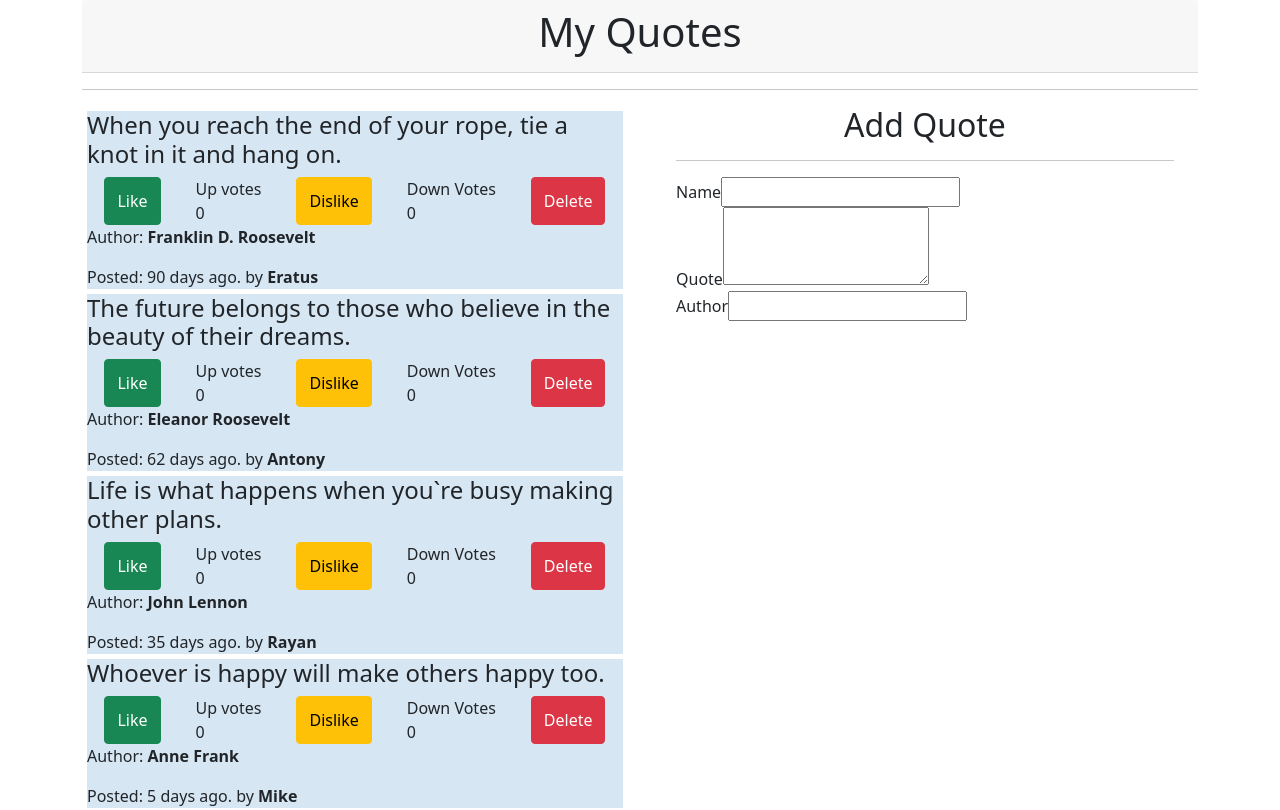
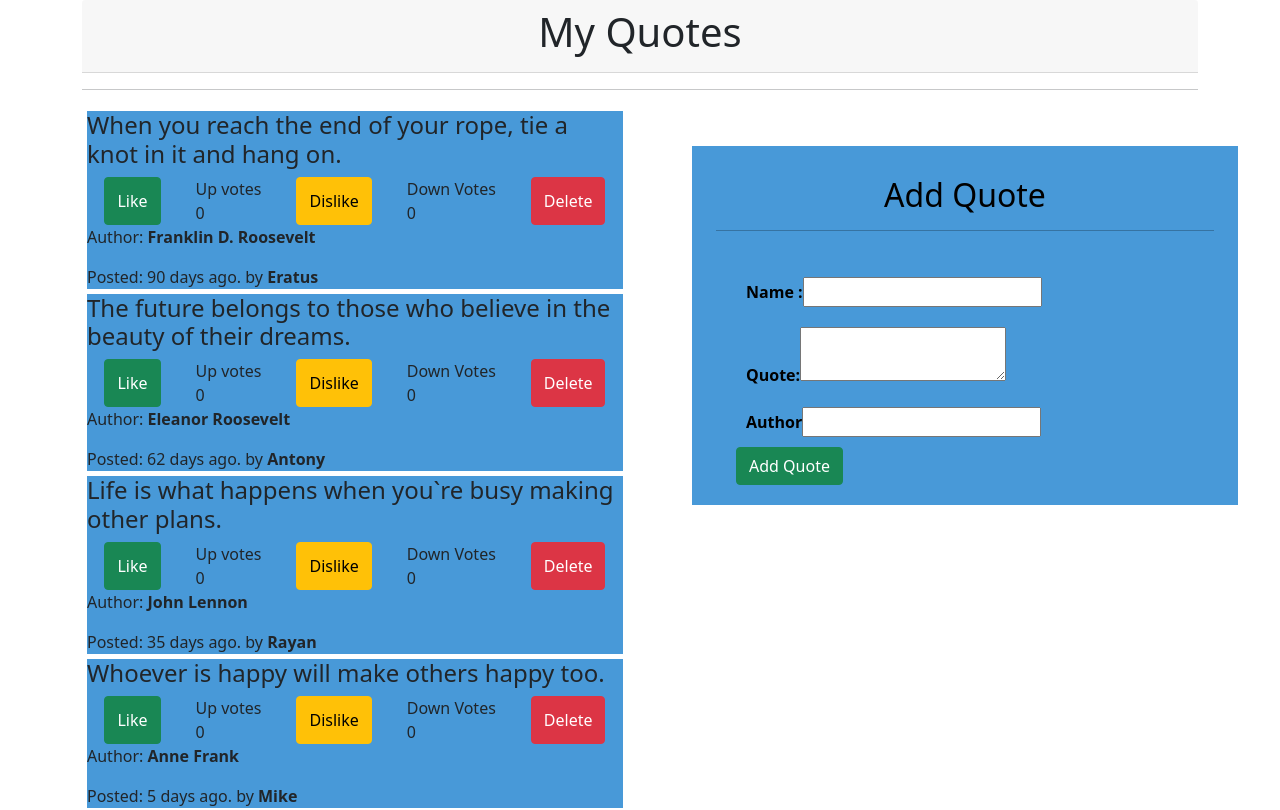
Before and after one commit to ErastusNjaramba/Quotes-App, an Angular app: page / in a window 1280 px wide. Shown: the top 810 px of the page. Built offline with nearby package versions, Linux system fonts and the light colour scheme.

Commit message:
Add style for users form to add quote

```diff
--- a/src/app/app.component.css
+++ b/src/app/app.component.css
@@ -0,0 +1,9 @@
+.container{
+  margin: 0 auto;
+  width: 80%;
+}
+
+.scrollable{
+  overflow: auto;
+  height: 700px;
+}
--- a/src/app/quote-form/quote-form.component.css
+++ b/src/app/quote-form/quote-form.component.css
@@ -0,0 +1,14 @@
+.container-fluid{
+  margin: 40px;
+  padding-top: 30px;
+  background-color: #4899d8;
+  color: black;
+  font-weight: bolder;
+  font-size: medium;
+}
+.form-group{
+  padding: 10px;
+}
+form{
+  padding: 20px;
+}
--- a/src/app/quote-form/quote-form.component.html
+++ b/src/app/quote-form/quote-form.component.html
@@ -1,24 +1,30 @@
 <div class="container-fluid">
   <h2 class="text-center">Add Quote</h2>
   <hr>
-  <form>
+  <form (ngSubmit)='addQuote()' #quoteForm='ngForm'>
     <div class="form-group">
 
-        <label for="name">Name</label>
-        <input type="text" id="name" required>
-
+        <label for="name">Name :</label>
+        <input type="text" id="name" required [(ngModel)]="newQuote.name" name="name" #name='ngModel' >
+        <div [hidden]="name.valid || name.pristine" class="alert alert-danger">
+          <p>Name is required</p>
+        </div>
     </div>
     <div class="form-group">
 
-      <label for="description">Quote</label>
-      <textarea id="quote" rows="3" required></textarea>
+      <label for="description">Quote:</label>
+      <textarea id="quote" rows="2" required [(ngModel)]="newQuote.words" name="quote" #quote='ngModel'></textarea>
+      <div [hidden]="quote.valid || quote.pristine" class="alert alert-danger">
+        <p>Name is required</p>
+      </div>
 
   </div>
   <div class="form-group">
 
     <label for="name">Author</label>
-    <input type="text" id="author" required>
+    <input type="text" id="author" required [(ngModel)]="newQuote.author" name="author" #author='ngModel'>
 
-</div>
+  </div>
+  <button class="btn btn-success" type="submit" >Add Quote</button>
   </form>
 </div>
--- a/src/app/quote-form/quote-form.component.ts
+++ b/src/app/quote-form/quote-form.component.ts
@@ -1,4 +1,5 @@
-import { Component, OnInit } from '@angular/core';
+import { Component, OnInit, Output, EventEmitter } from'@angular/core';
+import { Quote } from '../quote';
 
 @Component({
   selector: 'app-quote-form',
@@ -7,6 +8,14 @@ import { Component, OnInit } from '@angular/core';
 })
 export class QuoteFormComponent implements OnInit {
 
+  newQuote = new Quote(0,"","","",new Date(),0,0);
+  @Output() add = new EventEmitter<Quote>();
+
+  addQuote(){
+this.add.emit(this.newQuote);
+this.newQuote = new Quote(0,"","","",new Date(),0,0);
+  }
+
   constructor() { }
 
   ngOnInit(): void {
--- a/src/app/quote/quote.component.css
+++ b/src/app/quote/quote.component.css
@@ -1,4 +1,4 @@
 .quote{
-  background-color: #D6E6F2;
+  background-color: #4899d8;
   margin: 5px;
 }
--- a/src/app/quote/quote.component.html
+++ b/src/app/quote/quote.component.html
@@ -16,7 +16,7 @@
       </div>
     </div>
     <div class="col-md-6">
-      <app-quote-form></app-quote-form>
+      <app-quote-form (add)="addedQuote($event)"></app-quote-form>
     </div>
   </div>
 </div>
--- a/src/app/quote/quote.component.ts
+++ b/src/app/quote/quote.component.ts
@@ -18,6 +18,12 @@ export class QuoteComponent implements OnInit {
    new Quote (6, 'Tysha', 'In the end, it`s not the years in your life that count. It`s the life in your years. ', 'Abraham Lincoln',new Date(2021,6,17),0,0),
   ];
 
+  addedQuote(quote){
+    let arraysize = this.quotes.length;
+    quote.id = arraysize+1;
+    quote.datePosted = new Date(quote.datePosted)
+    this.quotes.push(quote)
+  }
 
   quoteDelete(isRead, index){
     if (isRead) {
```
